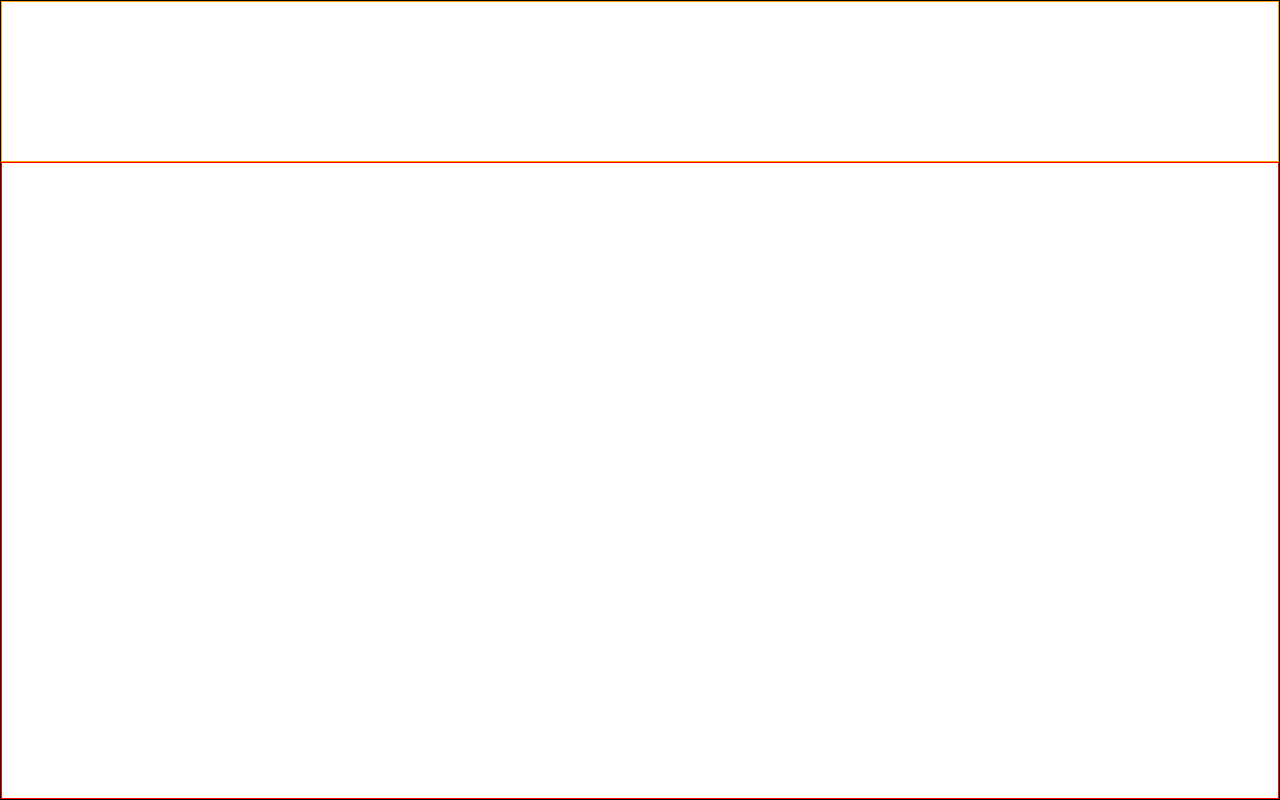
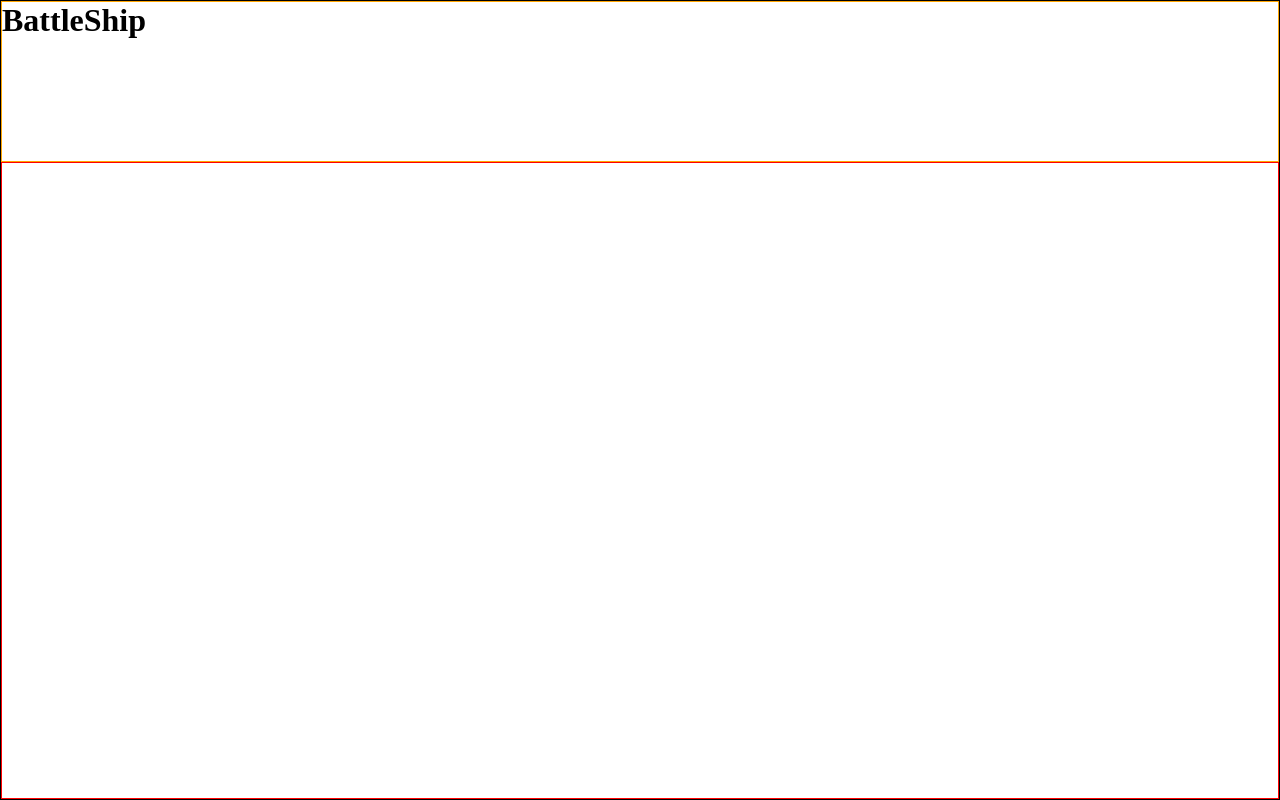
Before and after one commit to tomason182/battleship, a website built with webpack: page src/index.html in a window 1280 px wide. Built offline with nearby package versions, Linux system fonts and the light colour scheme.

Commit message:
add title

```diff
--- a/src/index.html
+++ b/src/index.html
@@ -8,7 +8,7 @@
 <body>
     <div class="main-container">
         <div class="header">
-            <div class="title"></div>
+            <div class="title"><h1>BattleShip</h1></div>
             <div class="message"></div>
         </div>
         <div class="game-container">
```
